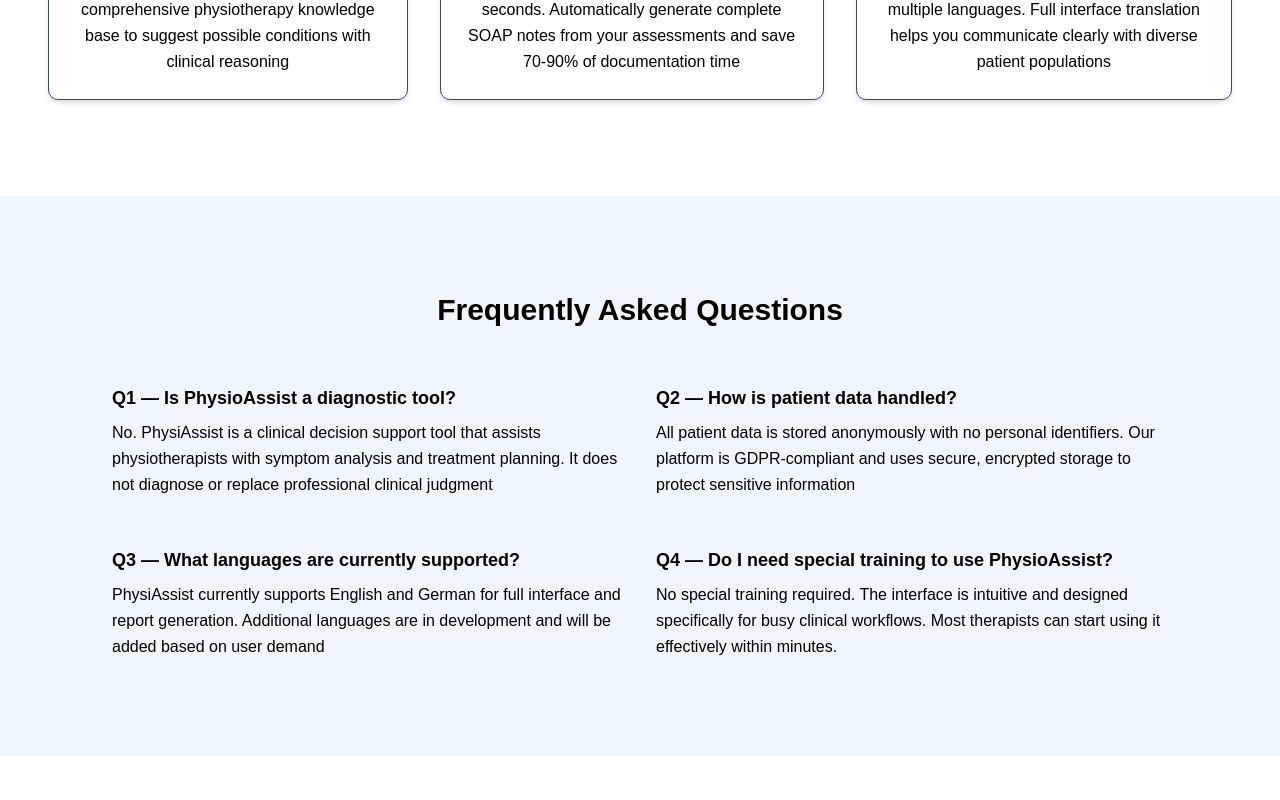
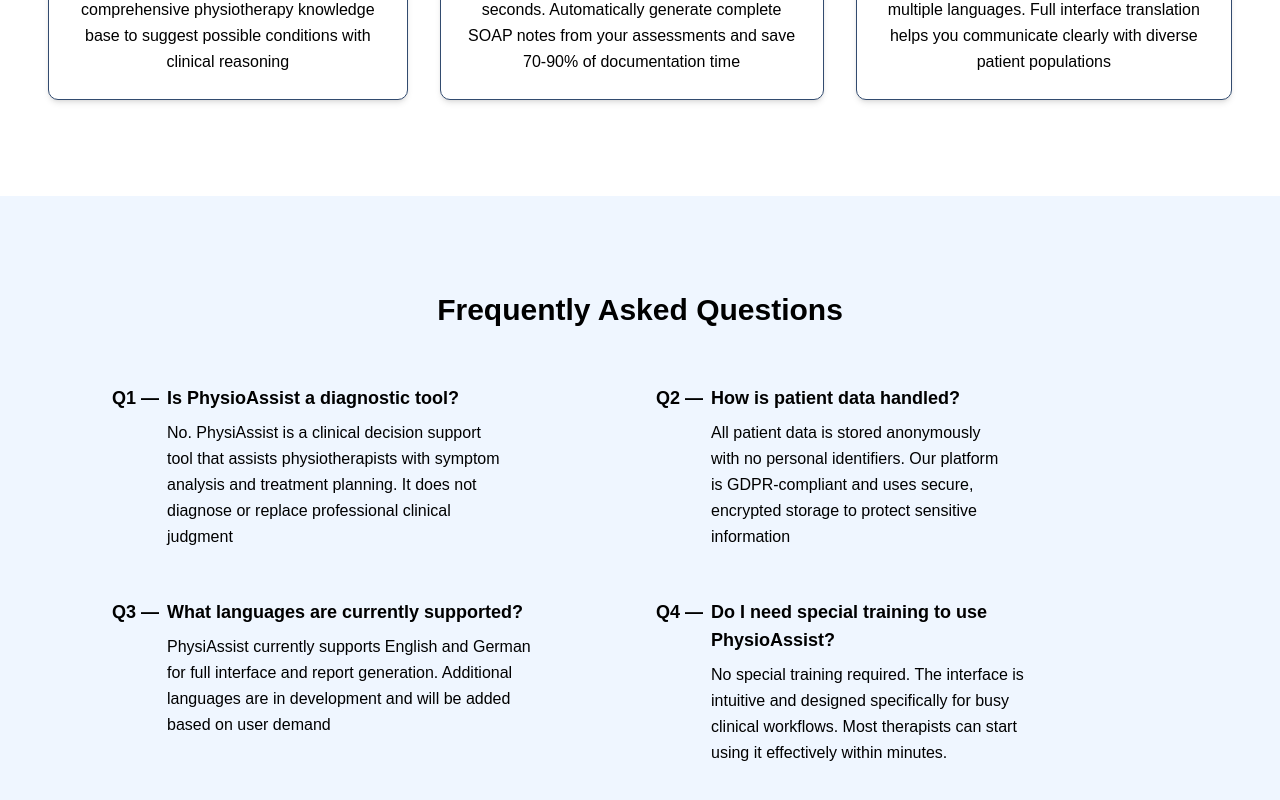
Before and after one commit to michaelfuchaka/PhysioAssist, a Next.js app in the folder physioAssist/client/: page / in a window 1280 px wide. Shown: the part 1354-2154 px from the top of the page. Before the commit the page ends 2110 px from the top, so only its background shows below. Built offline with nearby package versions, Linux system fonts and the light colour scheme.

Commit message:
feat: Update FAQ section with improved question formatting and enhanced readability

```diff
--- a/physioAssist/client/src/app/page.js
+++ b/physioAssist/client/src/app/page.js
@@ -98,7 +98,7 @@
      <div className='text-[#000000] py-24  '>
       <h2 className=' text-2xl md:text-3xl font-semibold  flex items-center
         justify-center mb-10'>
-        Powerful Features For Modern Physiotherapy Practice</h2>
+        What Makes Us Different</h2>
 
       <div className="flex flex-col md:flex-row justify-between gap-8 px-6 md:px-12
       items-center md:items-stretch">
@@ -158,44 +158,65 @@
         Frequently Asked Questions</h2>
          <div className='grid grid-cols-1 md:grid-cols-2 gap-8 px-6 md:px-12 max-w-6xl mx-auto'>
       {/* FAQ 1 */}
-       <div>
-      <h2 className='font-semibold text-lg mt-4'>
-        Q1 —   Is PhysioAssist a diagnostic tool?
+       <div className='flex gap-2'>
+      <h2 className='font-semibold text-lg mt-4 shrink-0'>
+        Q1 —
         </h2>
+        <div>
+          <h3 className='font-semibold text-lg mt-4'>
+        Is PhysioAssist a diagnostic tool?
+        </h3>
       <p className='mt-2 leading-relaxed'>
-        No. PhysiAssist is a clinical decision support tool that assists physiotherapists with symptom analysis and treatment planning. It does not diagnose or replace professional clinical judgment
+        No. PhysiAssist is a clinical decision support <br />  tool that assists physiotherapists with symptom <br />analysis and treatment planning. It does not <br /> diagnose or replace professional clinical <br />judgment
         </p>
+        </div>
        </div>
 
        {/* FAQ 2 */}
-       <div>
-      <h2 className='font-semibold text-lg mt-4'>
-        Q2 —   How is patient data handled?
+       <div className='flex gap-2'>
+      <h2 className='font-semibold text-lg mt-4 shrink-0'>
+        Q2 —
         </h2>
+        <div>
+          <h3 className='font-semibold text-lg mt-4'>
+        How is patient data handled?
+        </h3>
       <p className='mt-2 leading-relaxed'>
-          All patient data is stored anonymously with no personal identifiers. Our platform is GDPR-compliant and uses secure, encrypted storage to protect sensitive information
+       All patient data is stored anonymously  <br /> with no personal identifiers. Our  platform  <br /> is GDPR-compliant and uses secure, <br /> encrypted storage to protect sensitive  <br />information
         </p>
+        </div>
        </div>
 
        {/* FAQ 3 */}
-       <div>
-      <h2 className='font-semibold text-lg mt-4'>
-        Q3 —  What languages are currently supported?
+      <div className='flex gap-2'>
+      <h2 className='font-semibold text-lg mt-4 shrink-0'>
+        Q3 —
         </h2>
+        <div>
+          <h3 className='font-semibold text-lg mt-4'>
+      What languages are currently supported?
+        </h3>
       <p className='mt-2 leading-relaxed'>
-        PhysiAssist currently supports English and German for full interface and report generation. Additional languages are in development and will be added based on user demand
+      PhysiAssist currently supports English and German  <br /> for full interface and report generation. Additional  <br /> languages are in development and will be added  <br />based on user demand
         </p>
+        </div>
        </div>
 
        {/* FAQ 4 */}
-       <div>
-      <h2 className='font-semibold text-lg mt-4'>
-        Q4 —   Do I need special training to use PhysioAssist?
+       <div className='flex gap-2'>
+      <h2 className='font-semibold text-lg mt-4 shrink-0'>
+        Q4 —
         </h2>
+        <div>
+          <h3 className='font-semibold text-lg mt-4'>
+       Do I need special training to use  <br />PhysioAssist?
+        </h3>
       <p className='mt-2 leading-relaxed'>
-         No special training required. The interface is intuitive and designed specifically for busy clinical workflows. Most therapists can start using it effectively within minutes.
+     No special training required. The interface is  <br />intuitive and designed specifically for busy  <br /> clinical workflows. Most therapists can start  <br /> using it effectively within minutes.
         </p>
+        </div>
        </div>
+
        </div>
      </div>
       </main>
```
